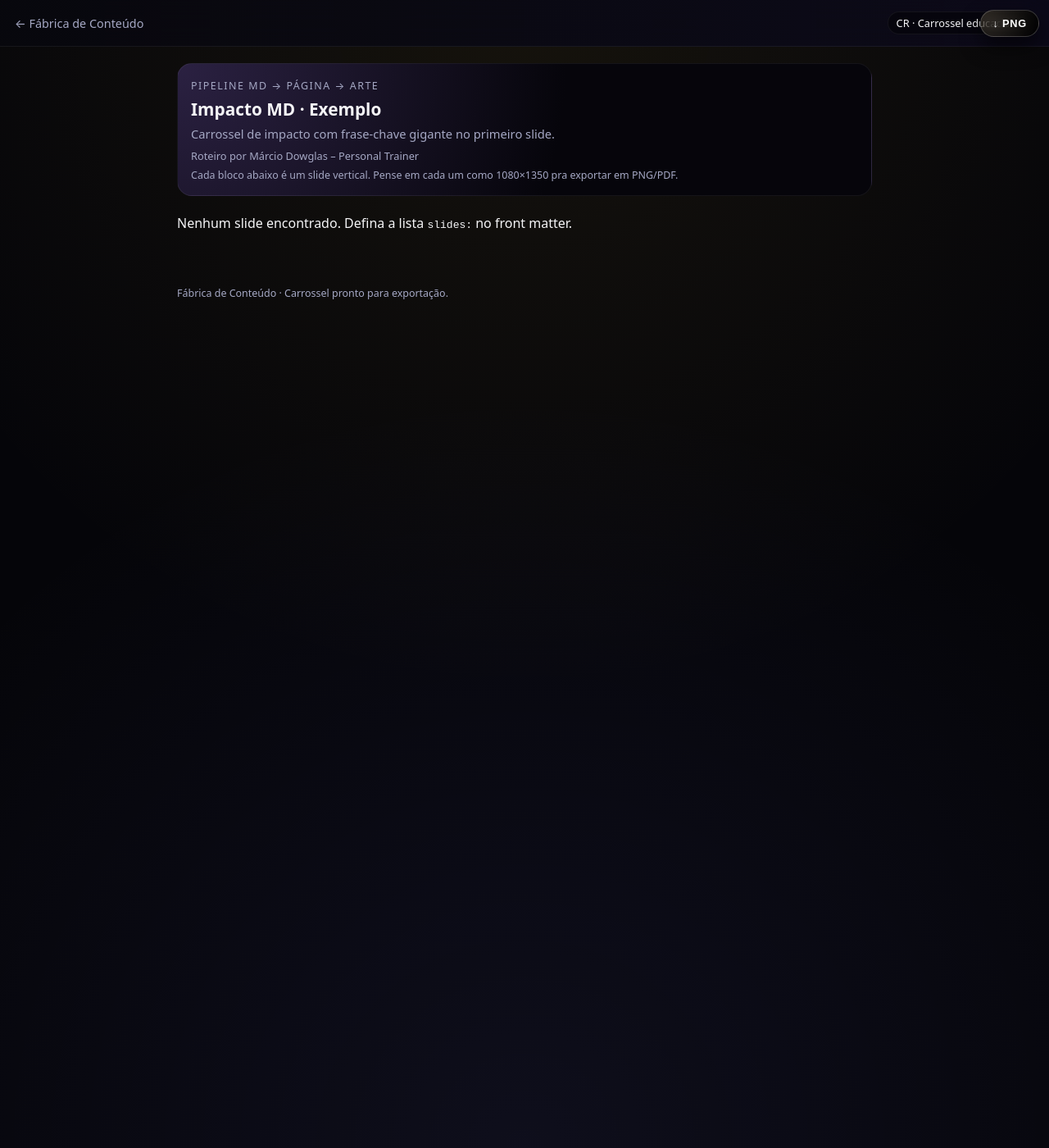
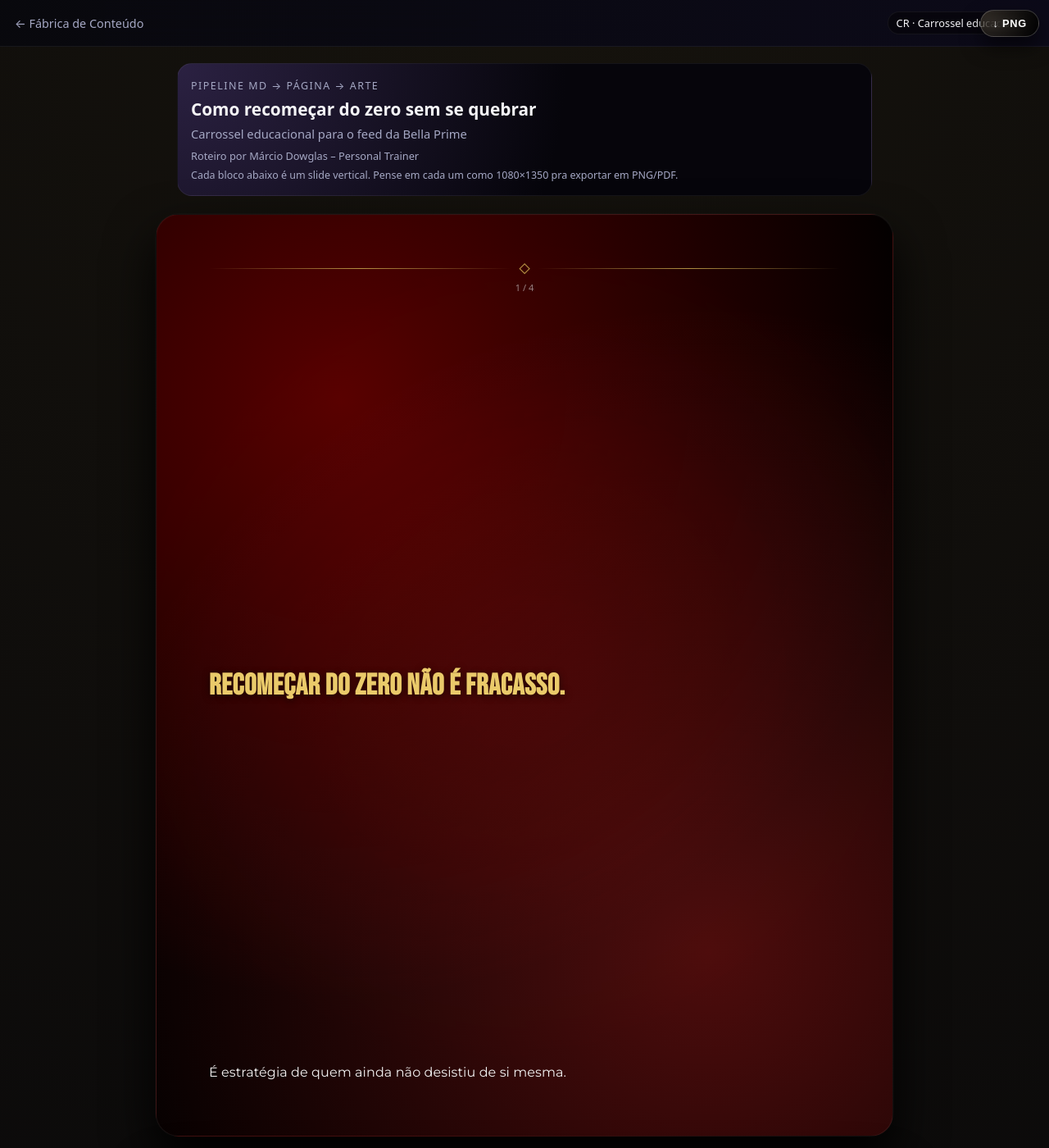
Before and after one commit to mbritodowglas-collab/fabrica-conteudo, a Jekyll site: the page built from content/carrossel/model-impacto-md.md, in a window 1280 px wide and 1400 px high. Shown: the whole window at 82% size. Built offline with Jekyll 4.4.1, drawn with Linux system fonts in a browser that asks for light colours; some of the changed text lies outside the part shown.

Commit message:
Atualizar o model-impacto-md.md

```diff
--- a/content/carrossel/model-impacto-md.md
+++ b/content/carrossel/model-impacto-md.md
@@ -1,42 +1,29 @@
 ---
 layout: carrossel
-type: "carrossel"
-title: "Impacto MD · Exemplo"
-tagline: "Carrossel de impacto com frase-chave gigante no primeiro slide."
+title: "Como recomeçar do zero sem se quebrar"
 autor: "Márcio Dowglas – Personal Trainer"
----
+tagline: "Carrossel educacional para o feed da Bella Prime"
 
 slides:
-  - tipo: "Hook"
-    hook: |
-      INTELIGÊNCIA HORMONAL
-      É O NOVO DESEMPENHO.
-    texto: |
-      Seu corpo não responde só a calorias.
-      Ele responde à forma como você dorme, se alimenta, treina
-      e gerencia o estresse.
-    cta: ""
+  - tipo: "HOOK"
+    midia: true
+    img: "/caminho/da-imagem-1.jpg"
+    hook: "Recomeçar do zero não é fracasso."
+    texto: "É estratégia de quem ainda não desistiu de si mesma."
 
-  - tipo: "Conteúdo"
-    hook: "Erro 1 · Viver em modo urgência o tempo todo."
-    texto: |
-      Quando o corpo acha que está em perigo constante,
-      ele segura gordura, derruba energia e bagunça o humor.
-      Não é falta de força de vontade, é fisiologia de sobrevivência.
-    cta: ""
+  - tipo: "CONTEÚDO"
+    midia: false
+    hook: "O corpo não está te sabotando."
+    texto: "Ele só está reagindo a anos de estresse, sono ruim e alimentação caótica. Treino é uma forma de ensinar o corpo a confiar em você de novo."
 
-  - tipo: "Conteúdo"
-    hook: "Erro 2 · Treinar só para “queimar caloria”."
-    texto: |
-      Treino de força bem feito ensina seu corpo a usar energia melhor,
-      protege sua massa magra e melhora a sensibilidade à insulina.
-      Sem isso, dieta vira castigo e efeito sanfona vira padrão.
-    cta: ""
+  - tipo: "CONTEÚDO"
+    midia: false
+    hook: "Constância > intensidade perfeita."
+    texto: "Três treinos medianos na semana mudam mais a sua vida do que um treino perfeito a cada quinze dias."
 
   - tipo: "CTA"
-    hook: "Quer alinhar treino e hormônios em vez de brigar com o corpo?"
-    texto: |
-      Quando você entende o porquê do corpo travar, fica mais fácil
-      construir um plano que ele aceite manter.
-    cta: |
-      Clique no link da bio e preencha a avaliação gratuita.
+    midia: false
+    hook: "Quer recomeçar sem se quebrar de novo?"
+    texto: "Eu montei a Bella Prime justamente pra mulheres que estão voltando pro jogo."
+    cta: "Clique no link da bio e preencha a avaliação gratuita."
+---
```
